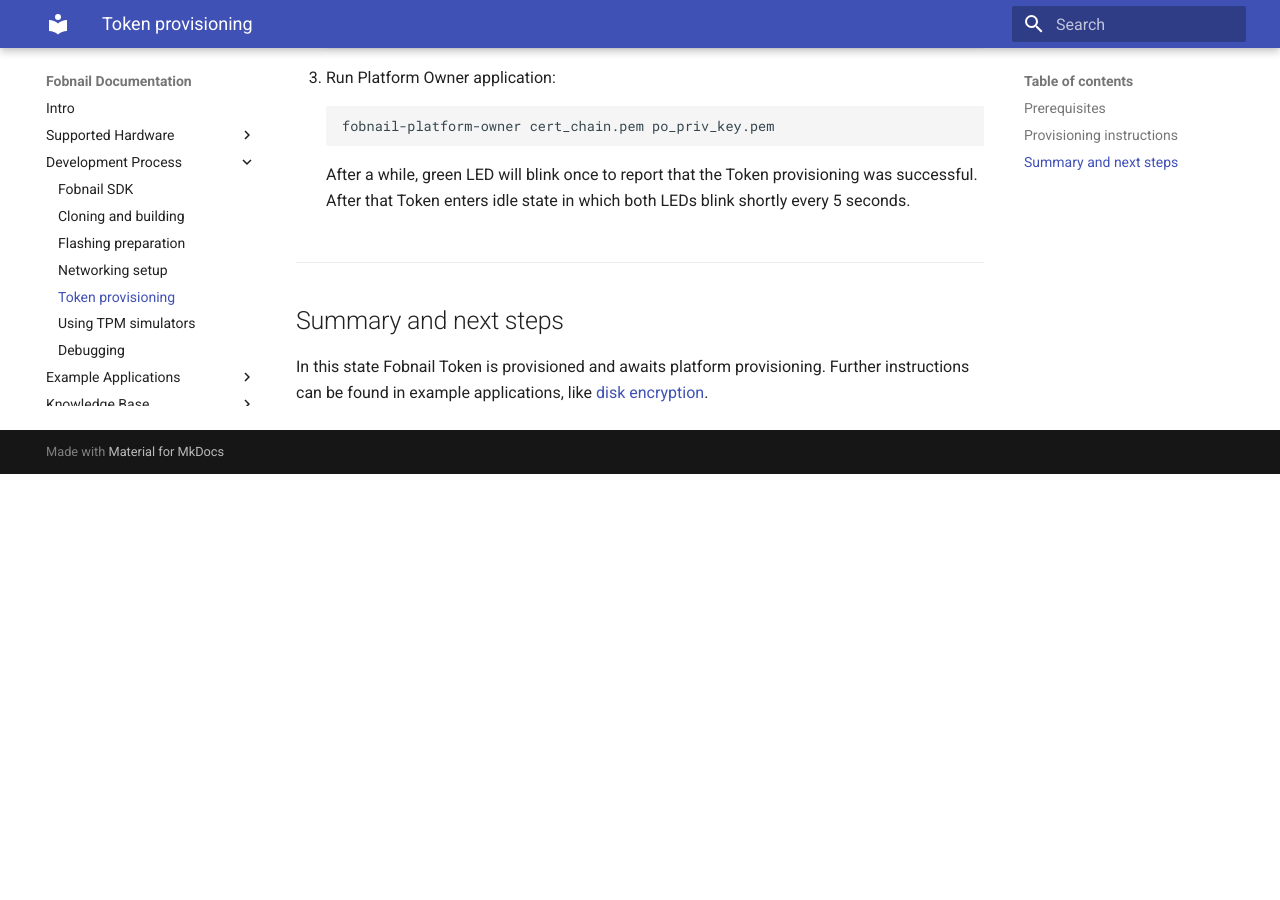
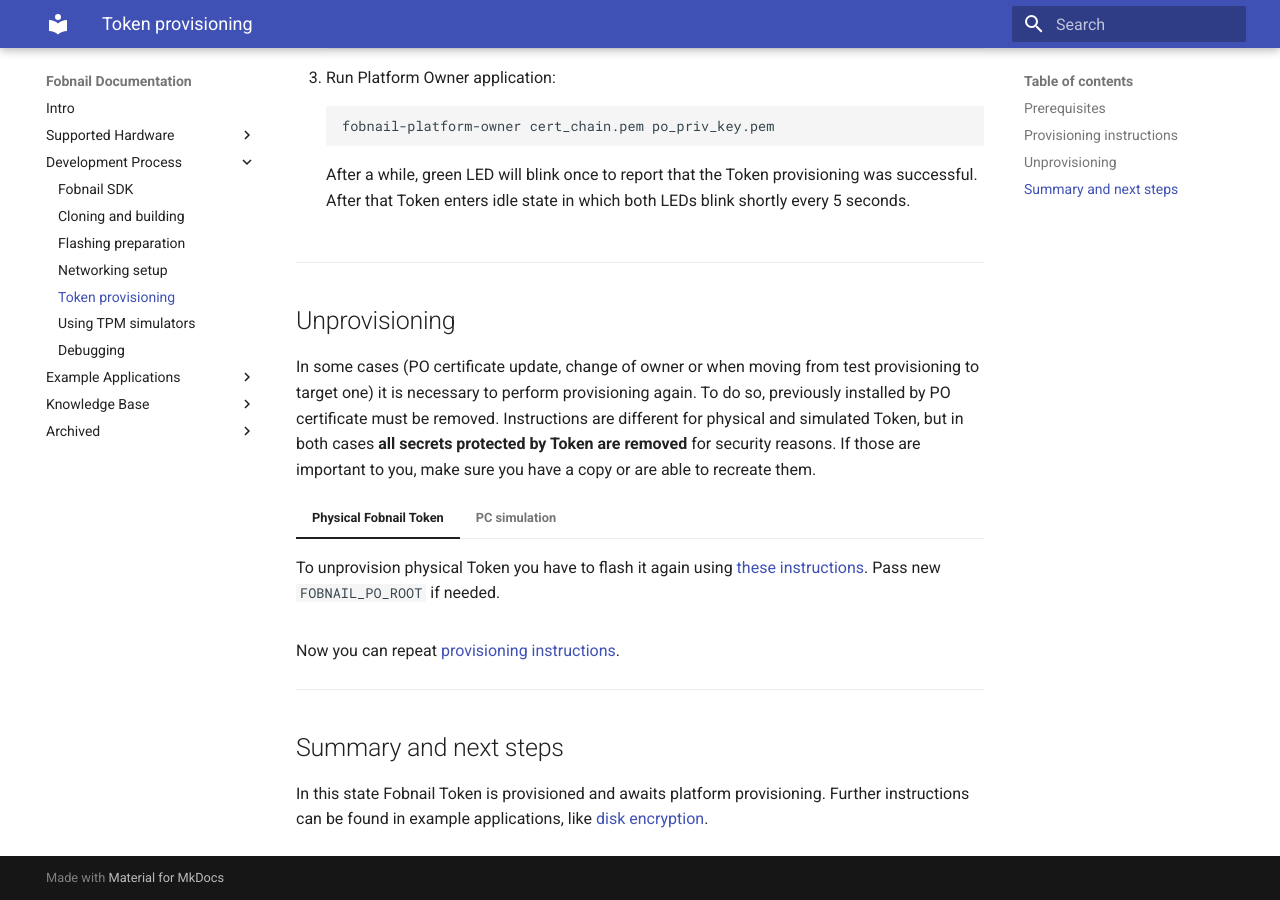
Before and after one commit to fobnail/docs, an MkDocs documentation site: the page built from docs/token_provisioning.md, in a window 1280 px wide and 900 px high, scrolled down 961 px. Built offline with MkDocs 1.6.1 and Material for MkDocs 9.7.7, drawn with Linux system fonts in a browser that asks for light colours; before the commit the page ends 1435 px from its top, so only the background shows below that.

Commit message:
token_provisioning.md: add unprovisioning instructions
Signed-off-by: Krystian Hebel <krystian.hebel@3mdeb.com>

```diff
--- a/docs/token_provisioning.md
+++ b/docs/token_provisioning.md
@@ -100,6 +100,32 @@
 
 ---
 
+## Unprovisioning
+
+In some cases (PO certificate update, change of owner or when moving from test
+provisioning to target one) it is necessary to perform provisioning again. To do
+so, previously installed by PO certificate must be removed. Instructions are
+different for physical and simulated Token, but in both cases **all secrets
+protected by Token are removed** for security reasons. If those are important to
+you, make sure you have a copy or are able to recreate them.
+
+=== "Physical Fobnail Token"
+
+    To unprovision physical Token you have to flash it again using [these
+    instructions](/building/#building-and-running-firmware). Pass new
+    `FOBNAIL_PO_ROOT` if needed.
+
+=== "PC simulation"
+
+    Unprovisioning in case of PC simulation is done by removing virtual flash
+    contents by removing `target/flash.bin` file. After that, start the
+    simulation as usual, flash file will be recreated with no PO certificate
+    provisioned.
+
+Now you can repeat [provisioning instructions](#provisioning-instructions).
+
+---
+
 ## Summary and next steps
 
 In this state Fobnail Token is provisioned and awaits platform provisioning.
```
